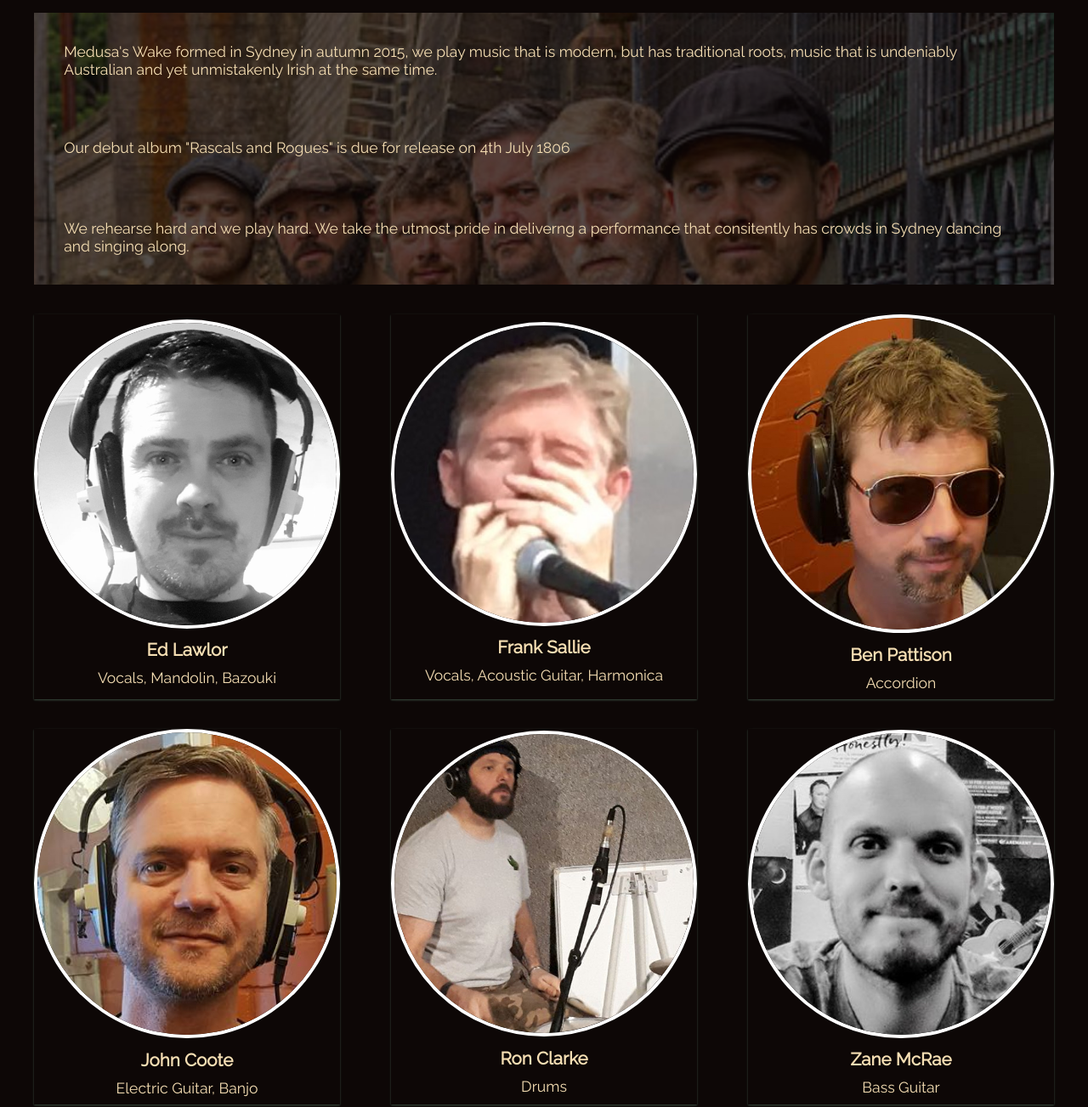
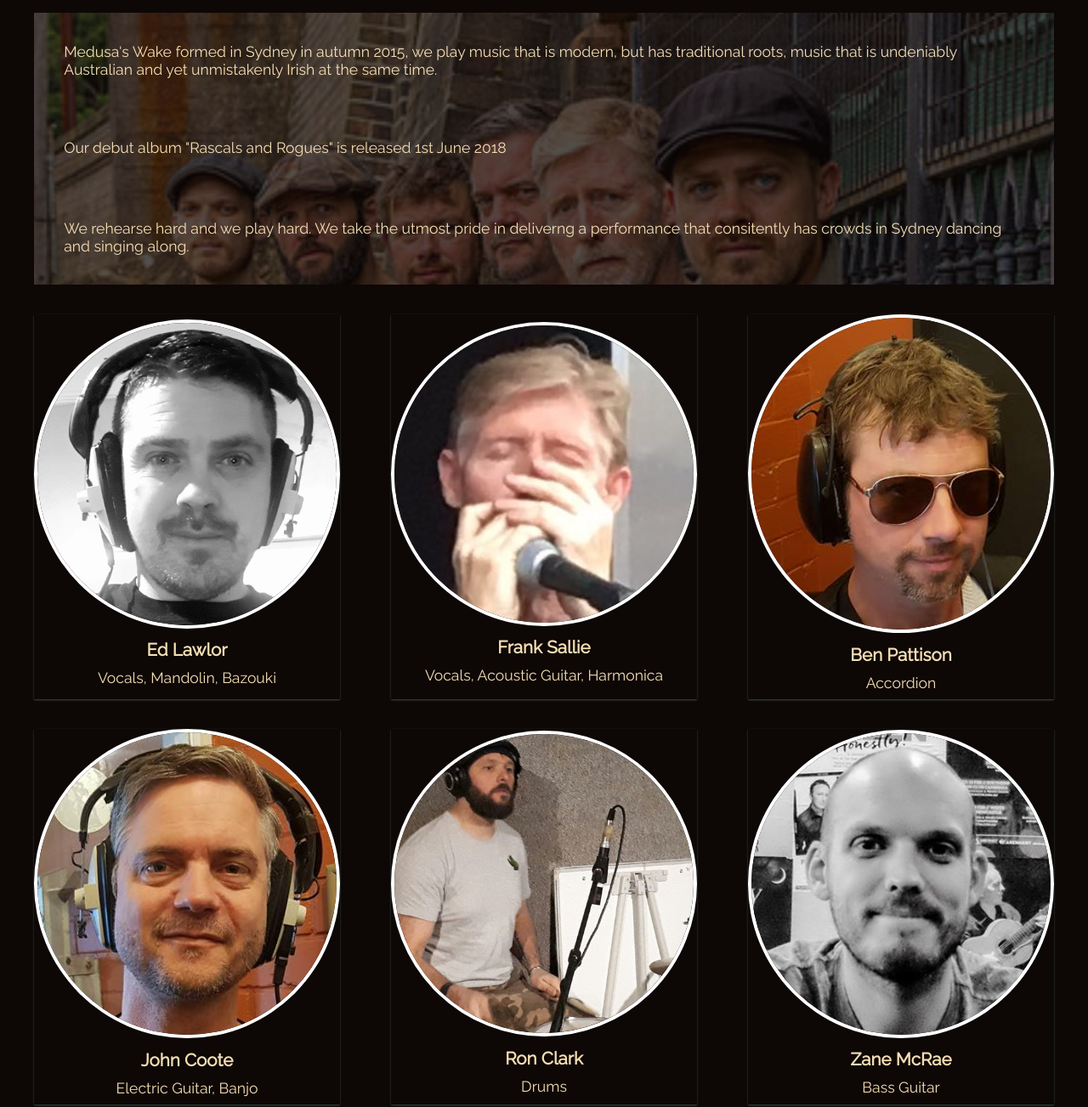
Before and after one commit to johnofsydney/medusas, a plain HTML site: page index.html in a window 1280 px wide. Shown: the part 100-1403 px from the top of the page at 85% size. Drawn offline with Linux system fonts and the light colour scheme.

Commit message:
release date fixed

```diff
--- a/index.html
+++ b/index.html
@@ -67,7 +67,7 @@
     <div id="home"  class="section">
       <div id="banner" class="left section">
         <p class="bg-dark-trans">Medusa's Wake formed in Sydney in autumn 2015, we play music that is modern, but has traditional roots, music that is undeniably Australian and yet unmistakenly Irish at the same time.</p>
-        <p class="bg-dark-trans">Our debut album "Rascals and Rogues" is due for release on 4th July 1806</p>
+        <p class="bg-dark-trans">Our debut album "Rascals and Rogues" is released 1st June 2018</p>
         <p class="bg-dark-trans">We rehearse hard and we play hard. We take the utmost pride in deliverng a performance that consitently has crowds in Sydney dancing and singing along.</p>
       </div>
       <div class="space-between section">
@@ -78,7 +78,7 @@
       </div>
       <div class="space-between section">
         <div class="band-member pop center col-1-3"> <img src="images/john0.jpg" alt=""> <h3>John Coote</h3> <p>Electric Guitar, Banjo</p></div>
-        <div class="band-member pop center col-1-3"> <img src="images/ron0.jpg" alt=""> <h3>Ron Clarke</h3> <p>Drums</p></div>
+        <div class="band-member pop center col-1-3"> <img src="images/ron0.jpg" alt=""> <h3>Ron Clark</h3> <p>Drums</p></div>
         <div class="band-member pop center col-1-3"> <img src="images/zane0.jpg" alt=""> <h3>Zane McRae</h3> <p>Bass Guitar</p></div>
       </div>
     </div>  <!-- end home -->
```
